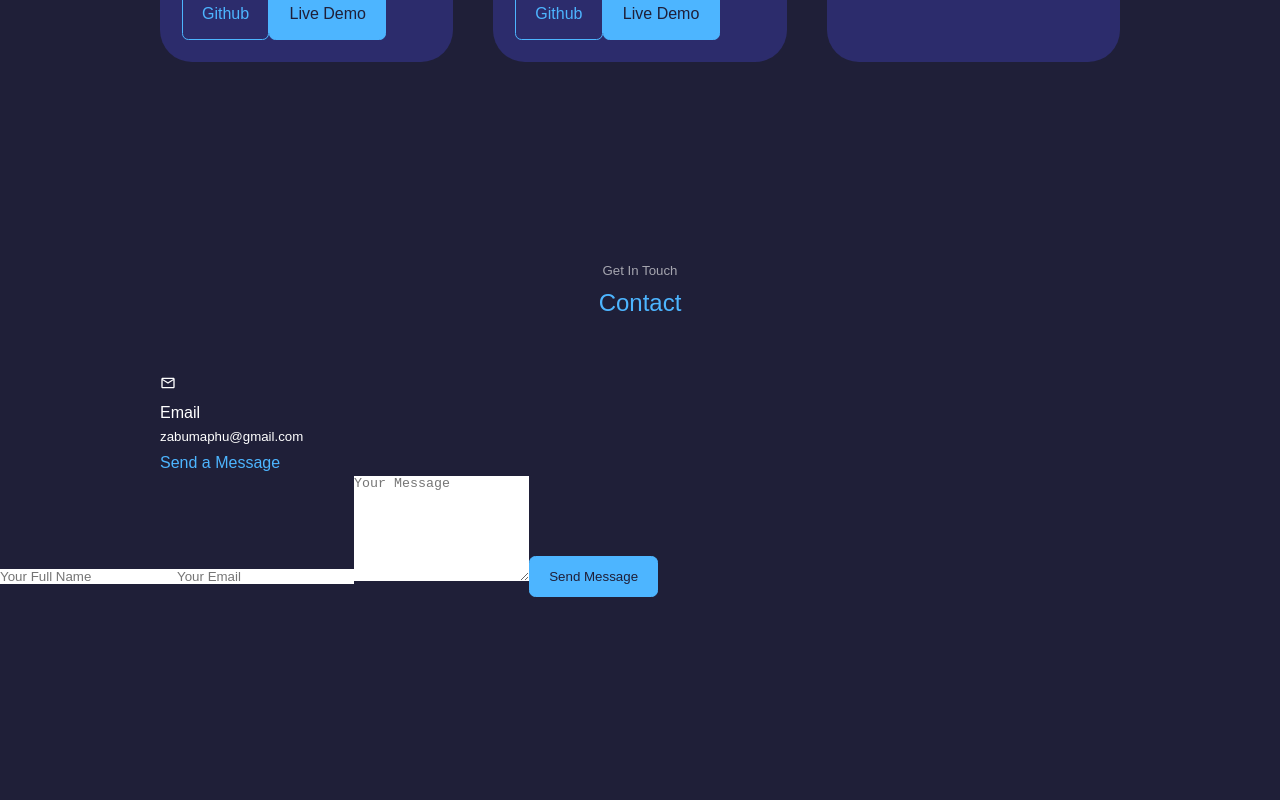
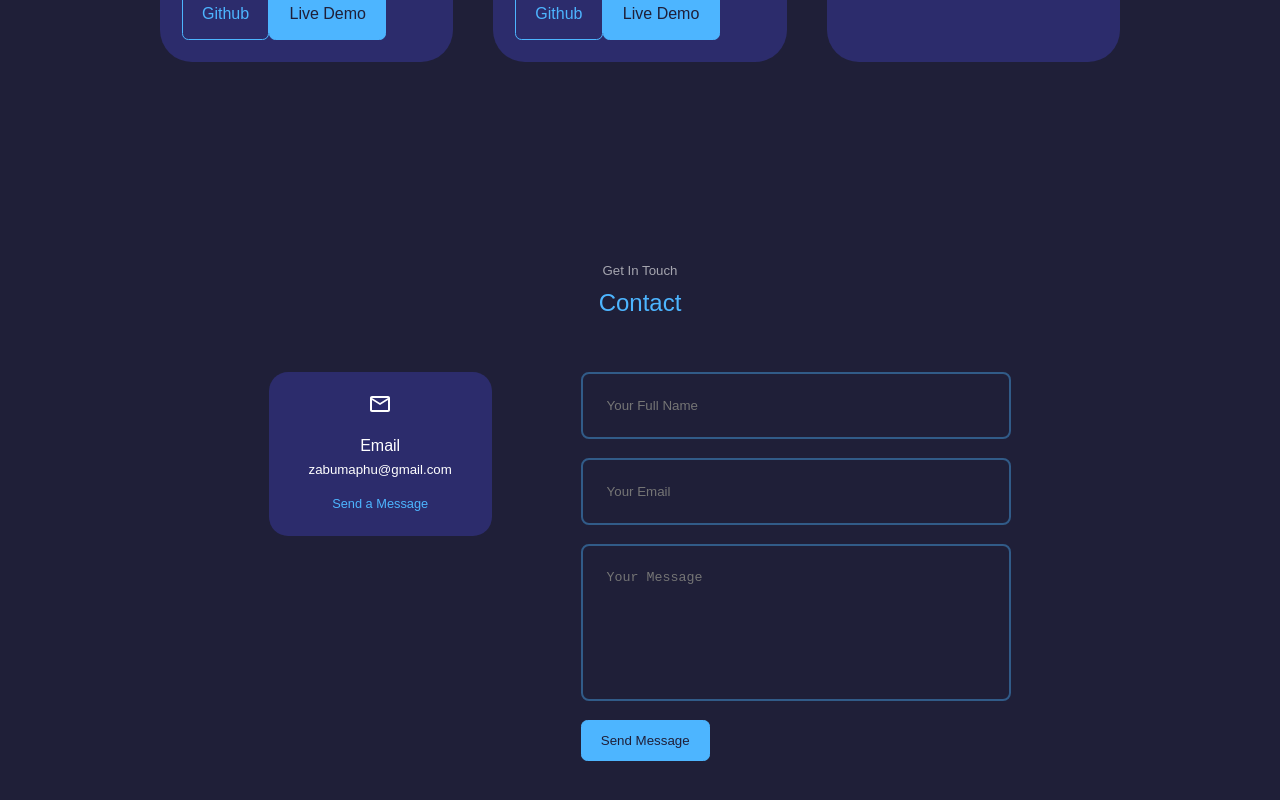
Before and after one commit to AleksaZatezalo/personalWebsiteFun, a React (Create React App) app in the folder react-portfolio-website-1/: page / in a window 1280 px wide. Shown: the part 3530-4330 px from the top of the page. Built offline with nearby package versions, Linux system fonts and the light colour scheme.

Commit message:
Contact styling finishesd. Now it's time to add Email capability.

```diff
--- a/react-portfolio-website-1/src/components/contact/Contact.jsx
+++ b/react-portfolio-website-1/src/components/contact/Contact.jsx
@@ -11,19 +11,21 @@ const Contact = () => {
             <div className='container contact__container'>
                 <div className="contact__options">
                     <article className='contact__option'>
-                        <MdOutlineEmail/>
+                        <MdOutlineEmail className='contact__option-icon'/>
                         <h4>Email</h4>
                         <h5>zabumaphu@gmail.com</h5>
                         <a href="mailto:zabumaphu@gmail.com">Send a Message</a>
                     </article>
                 </div>
+                <form action="">
+                    <input type="text" name='name' placeholder="Your Full Name" required/>
+                    <input type="email" name='email' placeholder="Your Email" required/>
+                    <textarea name="messahe" rows="7" placeholder="Your Message" required></textarea>
+                    <button type="submit" className='btn btn-primary'>Send Message</button>
+                </form>
+
             </div>
-            <form action="">
-                <input type="text" name='name' placeholder="Your Full Name" required/>
-                <input type="email" name='email' placeholder="Your Email" required/>
-                <textarea name="messahe" rows="7" placeholder="Your Message" required></textarea>
-                <button type="submit" className='btn btn-primary'>Send Message</button>
-            </form>
+
         </section>
     )
 }
--- a/react-portfolio-website-1/src/components/contact/contact.css
+++ b/react-portfolio-website-1/src/components/contact/contact.css
@@ -1,3 +1,53 @@
-.container {
+.container.contact__container{
+    width:58%;
+    display: grid;
+    grid-template-columns: 30% 58%;
+    gap: 12%;
+}
 
+.contact__options {
+    display: flex;
+    flex-direction: column;
+    gap: 1.2rem;
 }
+
+.contact__option {
+    background: var(--color-bg-variant);
+    padding: 1.2rem;
+    border-radius: 1.2rem;
+    text-align: center;
+    border: 1px solid transparent;
+    transition: var(--transition);
+}
+
+.contact__option:hover {
+    background: transparent;
+    border-color: var(--color-primary-variant);
+}
+
+.contact__option-icon{
+    font-size: 1.5rem;
+    margin-bottom: 0.5rem;
+}
+
+.contact__option a {
+    margin-top: 0.7rem;
+    display: inline-block;
+    font-size: 0.8rem;
+}
+
+form {
+    display: flex;
+    flex-direction: column;
+    gap: 1.2rem;
+}
+
+input, textarea {
+    width: 100%;
+    padding: 1.5rem;
+    border-radius: 0.5rem;
+    background: transparent;
+    border: 2px solid var(--color-primary-variant);
+    resize: none;
+    color: var(--color-white);
+}
```
